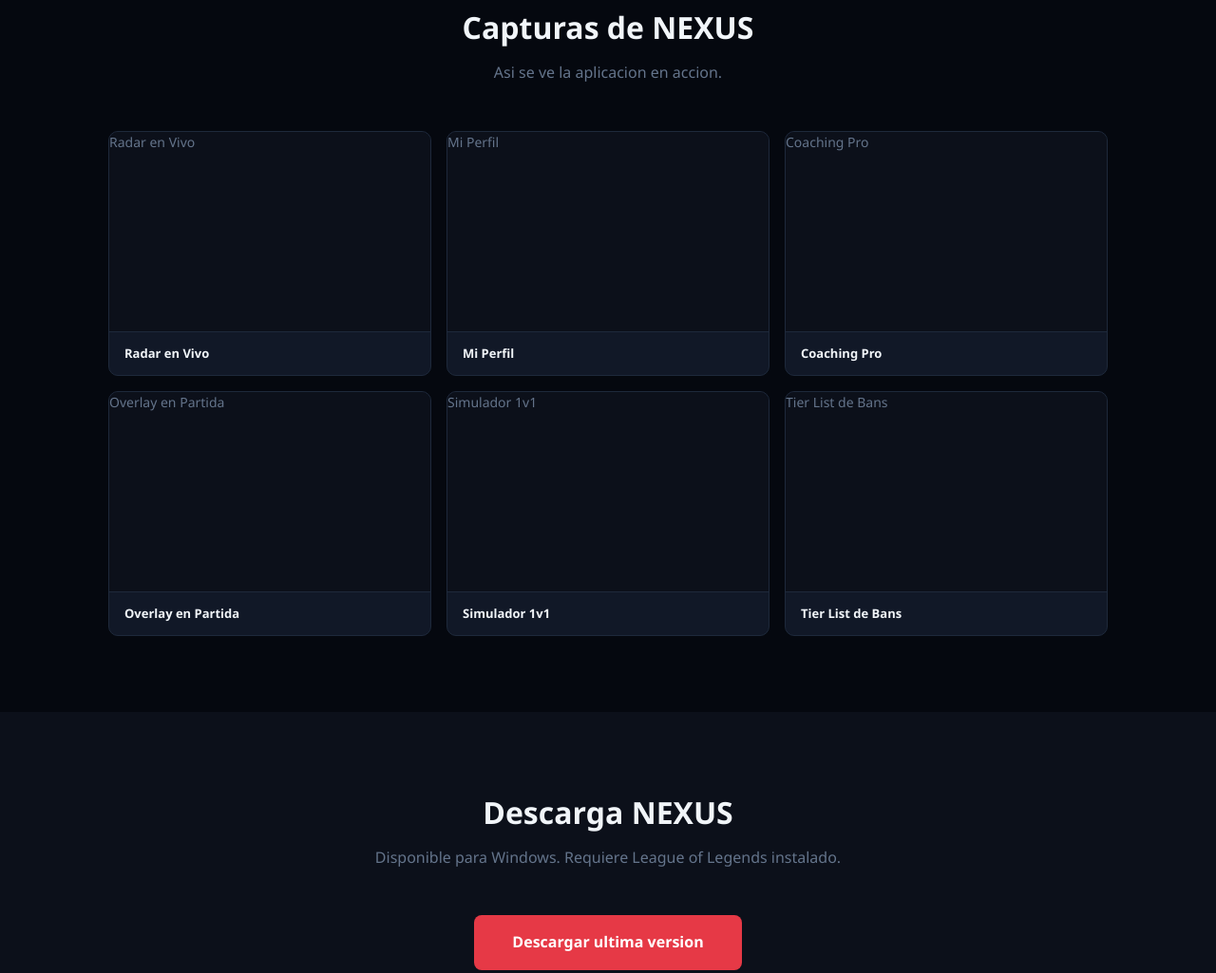
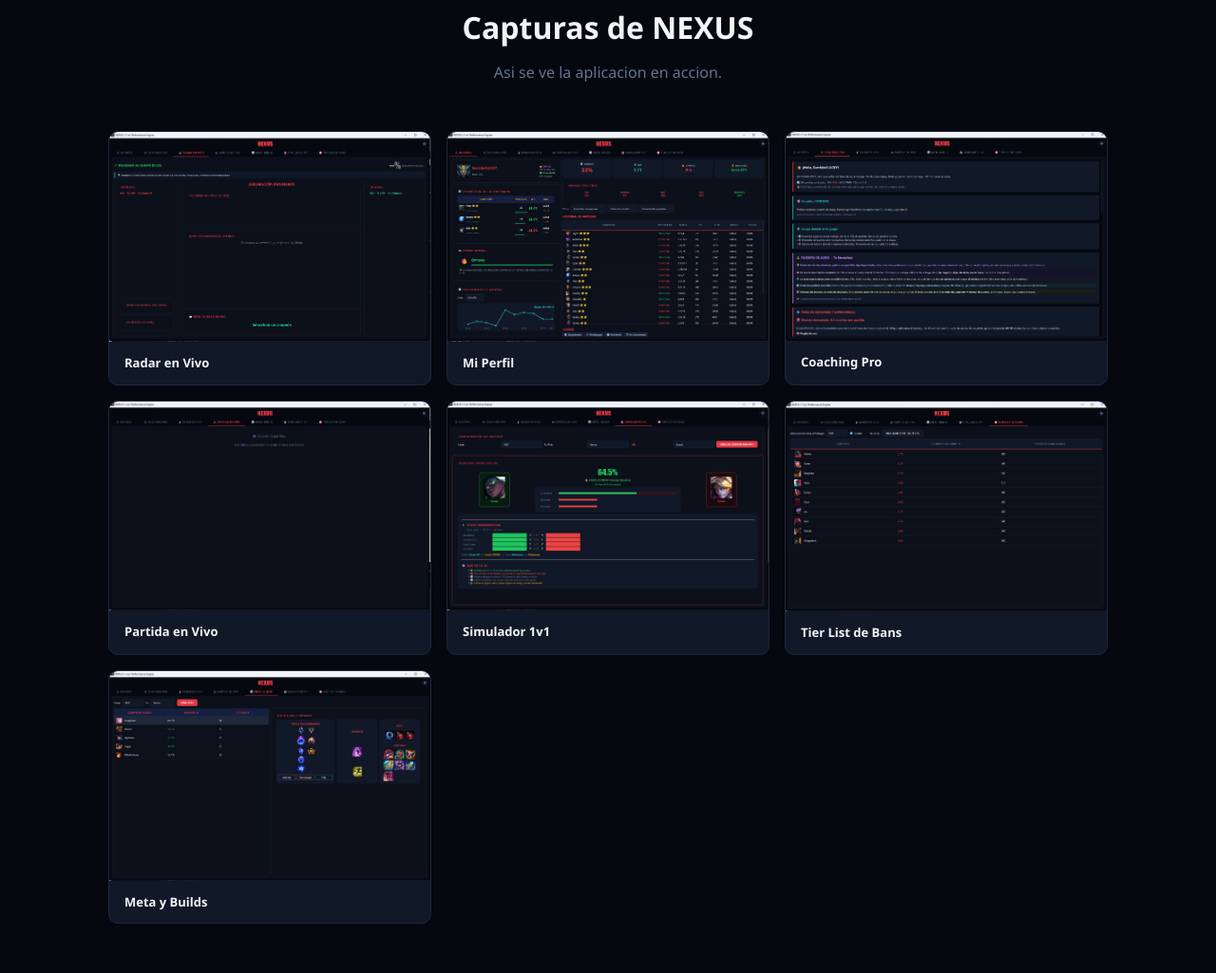
Before and after one commit to gvrrido8664/nexus-landing, a plain HTML site: page index.html in a window 1280 px wide. Shown: the part 2260-3285 px from the top of the page at 95% size. Drawn offline with Linux system fonts and the light colour scheme.

Commit message:
Add screenshots and update image references

```diff
--- a/index.html
+++ b/index.html
@@ -294,34 +294,39 @@
     </div>
     <div class="screenshots-grid">
       <div class="screenshot-card">
-        <img src="assets/screenshots/radar-en-vivo.png" alt="Radar en Vivo" loading="lazy" onerror="this.style.display='none'; this.nextElementSibling.style.display='block';">
+        <img src="assets/screenshots/Radar_en_vivo.png" alt="Radar en Vivo" loading="lazy" onerror="this.style.display='none'; this.nextElementSibling.style.display='block';">
         <div class="screenshot-placeholder" style="display:none;">Radar en Vivo</div>
         <div class="label">Radar en Vivo</div>
       </div>
       <div class="screenshot-card">
-        <img src="assets/screenshots/mi-perfil.png" alt="Mi Perfil" loading="lazy" onerror="this.style.display='none'; this.nextElementSibling.style.display='block';">
+        <img src="assets/screenshots/Mi_perfil.png" alt="Mi Perfil" loading="lazy" onerror="this.style.display='none'; this.nextElementSibling.style.display='block';">
         <div class="screenshot-placeholder" style="display:none;">Mi Perfil</div>
         <div class="label">Mi Perfil</div>
       </div>
       <div class="screenshot-card">
-        <img src="assets/screenshots/coaching-pro.png" alt="Coaching Pro" loading="lazy" onerror="this.style.display='none'; this.nextElementSibling.style.display='block';">
+        <img src="assets/screenshots/Coaching_Pro.png" alt="Coaching Pro" loading="lazy" onerror="this.style.display='none'; this.nextElementSibling.style.display='block';">
         <div class="screenshot-placeholder" style="display:none;">Coaching Pro</div>
         <div class="label">Coaching Pro</div>
       </div>
       <div class="screenshot-card">
-        <img src="assets/screenshots/overlay.png" alt="Overlay en Partida" loading="lazy" onerror="this.style.display='none'; this.nextElementSibling.style.display='block';">
+        <img src="assets/screenshots/Partida_vivo.png" alt="Overlay en Partida" loading="lazy" onerror="this.style.display='none'; this.nextElementSibling.style.display='block';">
         <div class="screenshot-placeholder" style="display:none;">Overlay en Partida</div>
-        <div class="label">Overlay en Partida</div>
+        <div class="label">Partida en Vivo</div>
       </div>
       <div class="screenshot-card">
-        <img src="assets/screenshots/simulador-1v1.png" alt="Simulador 1v1" loading="lazy" onerror="this.style.display='none'; this.nextElementSibling.style.display='block';">
+        <img src="assets/screenshots/Simulador_1v1.png" alt="Simulador 1v1" loading="lazy" onerror="this.style.display='none'; this.nextElementSibling.style.display='block';">
         <div class="screenshot-placeholder" style="display:none;">Simulador 1v1</div>
         <div class="label">Simulador 1v1</div>
       </div>
       <div class="screenshot-card">
-        <img src="assets/screenshots/tier-list-bans.png" alt="Tier List de Bans" loading="lazy" onerror="this.style.display='none'; this.nextElementSibling.style.display='block';">
+        <img src="assets/screenshots/TierList_Bans.png" alt="Tier List de Bans" loading="lazy" onerror="this.style.display='none'; this.nextElementSibling.style.display='block';">
         <div class="screenshot-placeholder" style="display:none;">Tier List de Bans</div>
         <div class="label">Tier List de Bans</div>
+      </div>
+      <div class="screenshot-card">
+        <img src="assets/screenshots/Meta_builds.png" alt="Meta y Builds" loading="lazy" onerror="this.style.display='none'; this.nextElementSibling.style.display='block';">
+        <div class="screenshot-placeholder" style="display:none;">Meta y Builds</div>
+        <div class="label">Meta y Builds</div>
       </div>
     </div>
   </div>
```
